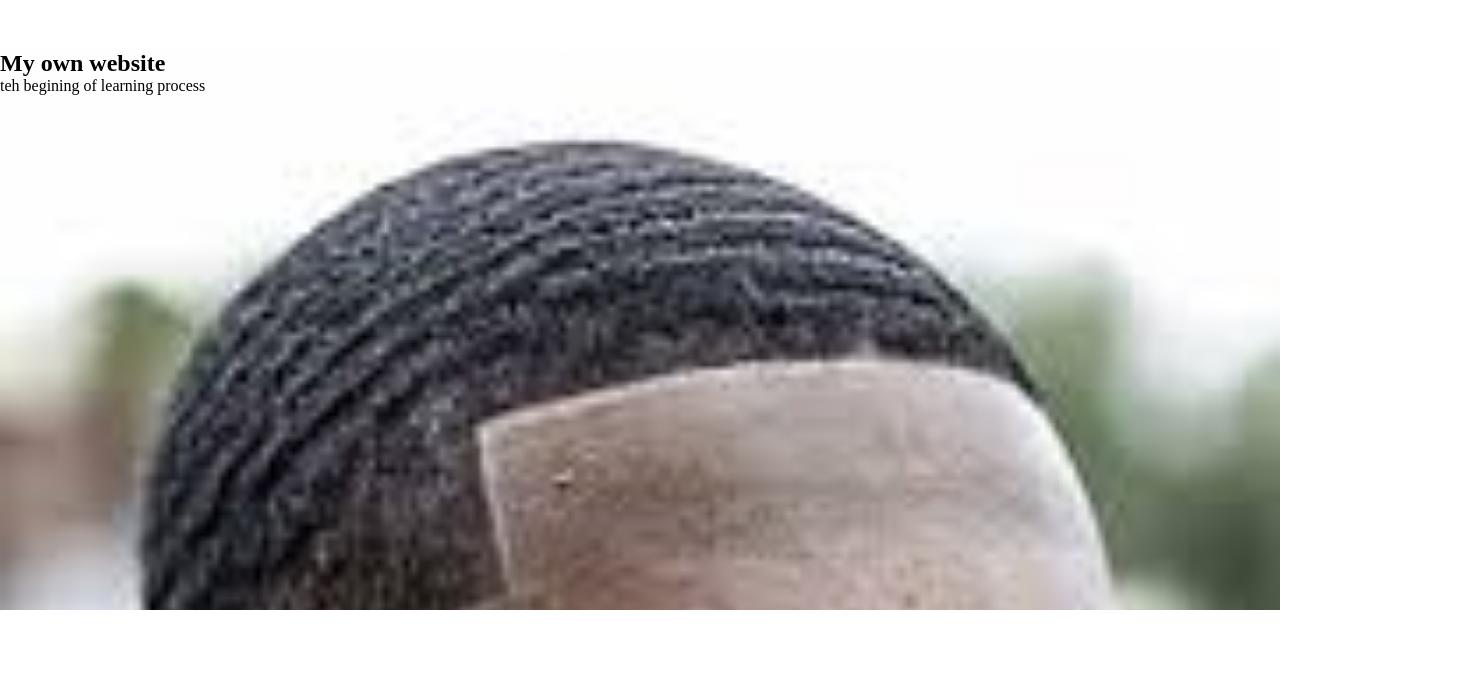
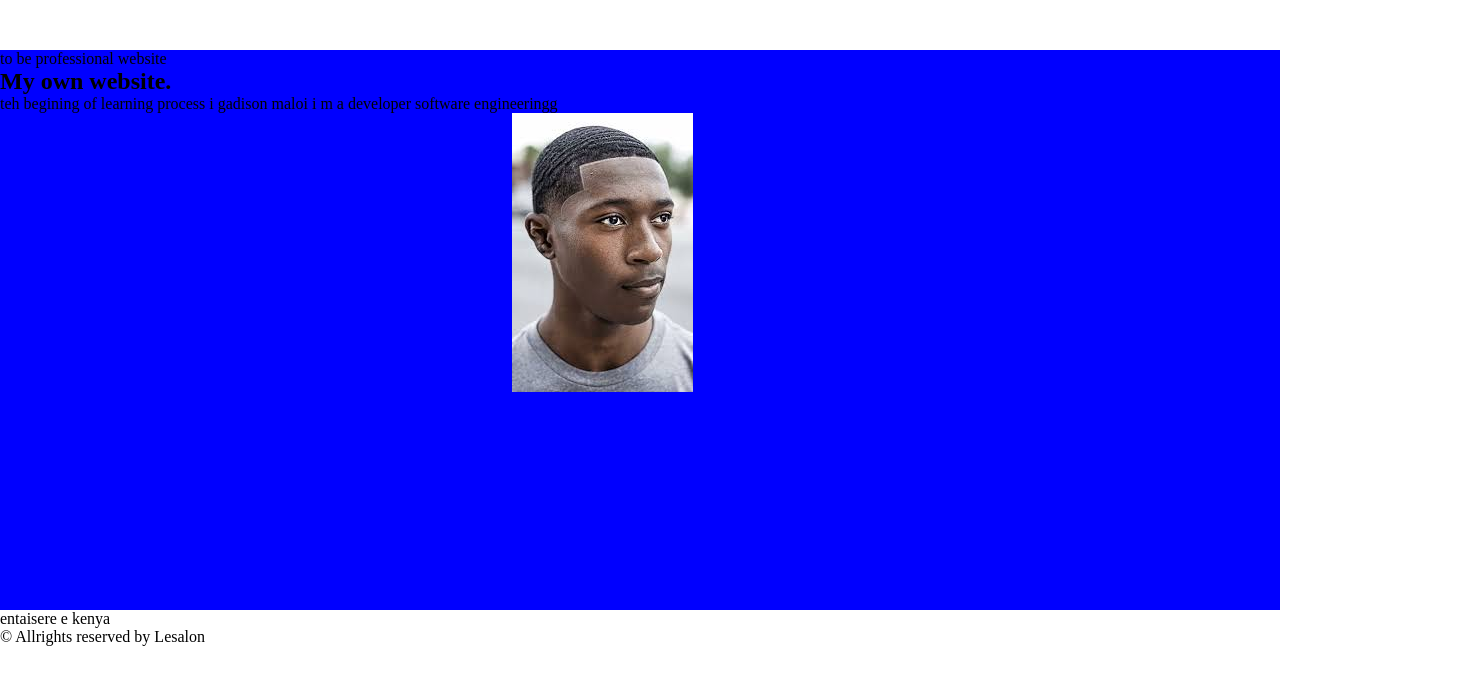
Before and after one commit to lesalonmaloi/myfirstproject, a plain HTML site: page index.html in a window 1280 px wide. Shown: the part 62-746 px from the top of the page, 1461 px wide, since content can reach past the window. Drawn offline with Linux system fonts and the light colour scheme.

Commit message:
initial commit

```diff
--- a/index.html
+++ b/index.html
@@ -18,10 +18,16 @@
             <li><a href="#">Skills</a></li>
         </ul>
     </nav>
-    <section class="body">
-        <h1>My own website</h1>
+    <section class="body">to be professional website
+        <h1>My own website.</h1>
 
-        <p>teh begining of learning process</p>
+        <p>teh begining of learning process i gadison maloi i m a developer software engineeringg</p>
+        <img src="/images/images.jpeg" alt="Gadson Maloi">
+
+    </section>entaisere e kenya
+
+    <section>
+        &copy; Allrights reserved by Lesalon
     </section>
 </body>
 
--- a/style.css
+++ b/style.css
@@ -16,7 +16,7 @@ nav ul {
 }
 
 nav ul li a {
-    margin: 2rem;
+    margin: 2.00rem;
     top: 4rem;
     text-decoration: none;
     color: black;
@@ -27,6 +27,11 @@ nav ul li a {
 /* This is the body of the page */
 .body {
     height: 70vh;
-    background-image: url(/images/images.jpeg);
-    background-size: cover;
+    background-color: blue;
+
 }
+img{margin: top 40%;
+    margin-bottom: 60%;
+    margin-left: 40%;
+    margin-right: 60%;
+}
```
